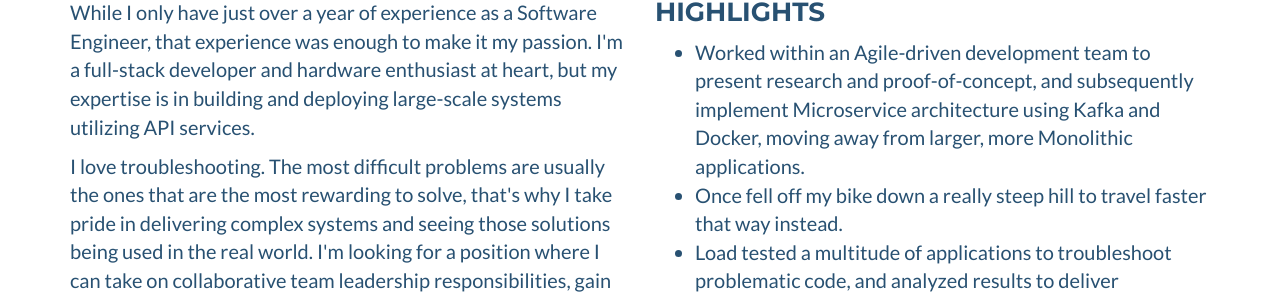
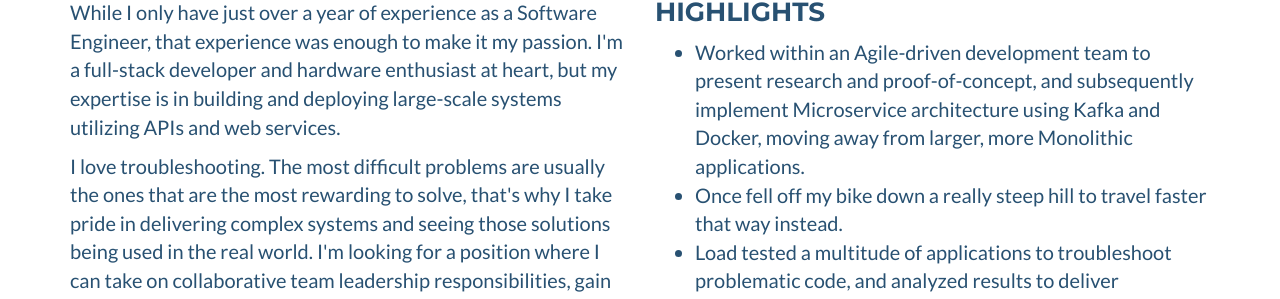
Before and after one commit to SahirBashir/SahirBashir.github.io, a Jekyll site: the page built from index.html, in a window 1280 px wide and 900 px high, scrolled down 458 px. Shown: the part 260-559 px from the top of the window. Built offline with Jekyll 4.4.1, drawn with Linux system fonts in a browser that asks for light colours.

Commit message:
about me update

```diff
--- a/_includes/about_me.html
+++ b/_includes/about_me.html
@@ -10,7 +10,7 @@
 	    <div class="col-sm-6">
     		<p>
             While I only have just over a year of experience as a Software Engineer, that experience was enough to make it my passion.
-			I'm a full-stack developer and hardware enthusiast at heart, but my expertise is in building and deploying large-scale systems utilizing API services.
+			I'm a full-stack developer and hardware enthusiast at heart, but my expertise is in building and deploying large-scale systems utilizing APIs and web services.
         </p>
         <p>
            I love troubleshooting.
```
